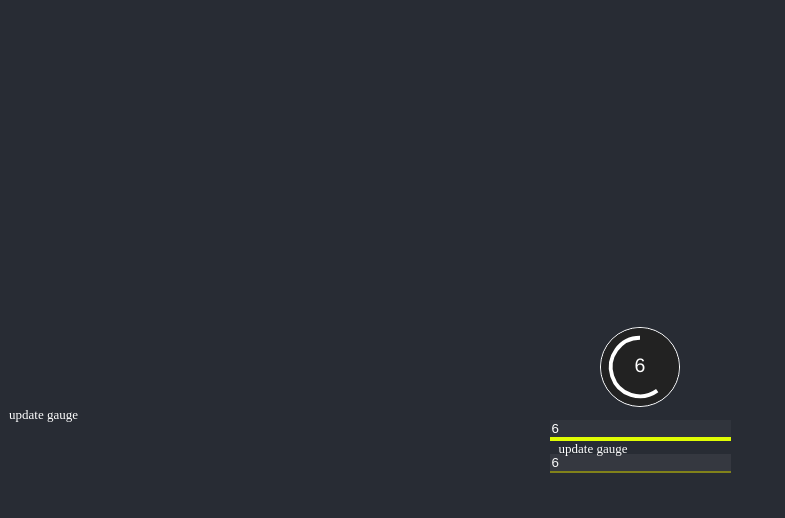
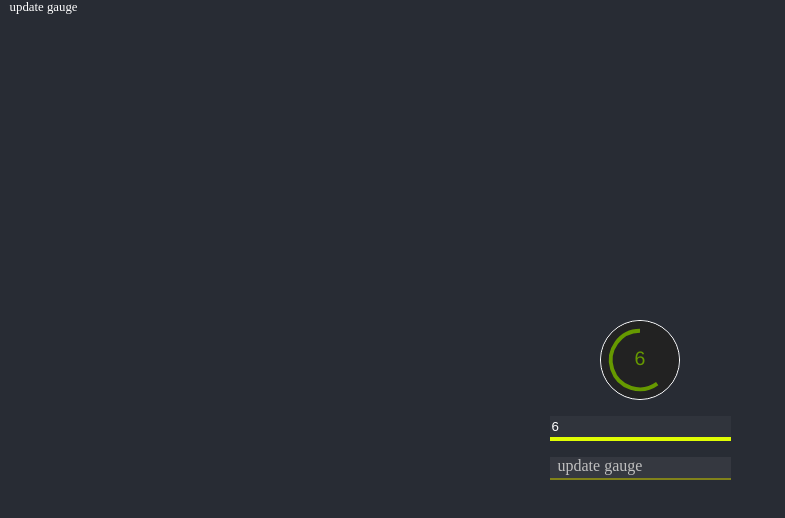
Before and after one commit to MGuillaumeF/MOCOR, a React (Create React App) app: page / in a window 1280 px wide. Shown: the top 518 px of the page, without its empty margins (0-785 px from the left). Built offline with nearby package versions, Linux system fonts and the light colour scheme.

Commit message:
ajout input

```diff
--- a/src/App.tsx
+++ b/src/App.tsx
@@ -22,7 +22,7 @@ function App() : JSX.Element{
         bgMeterColor='#222'
       />
       <InputText id="essai-1" label="update gauge" value={state} onChange={onChange}/>
-      <InputNumber id="essai-2" label="update gauge" value={state} onChange={onChange}/>
+      <InputNumber id="essai-2" label="update gauge" onChange={onChange}/>
       </header>
     </div>
   );
--- a/src/components/semantics/Inputs/InputNumber/InputNumber.css
+++ b/src/components/semantics/Inputs/InputNumber/InputNumber.css
@@ -45,13 +45,13 @@ input[type=time].mocor,
 input[type=week].mocor,
 input[type=month].mocor,
 input[type=email].mocor {
-  margin-top: 1em;
+  margin-top: 1rem;
   border-style: solid;
   border-color: var(--primary-color-2);
   border-width: 0px 0px 2px 0px;
   border-radius: 0px;
   -webkit-appearance: none;
-  min-height: 1em;
+  height: 1.2rem;
   background-color:#ffffff0F;
   box-shadow:unset;
   transition: all 300ms ease-in-out;
@@ -76,6 +76,17 @@ input[type=email].mocor:focus {
   box-shadow:0px 0px 2px 1px var(--primary-color-3);
 }
 
+input[type=text].mocor + label,
+input[type=tel].mocor + label,
+input[type=password].mocor + label,
+input[type=number].mocor + label,
+input[type=url].mocor + label,
+input[type=search].mocor + label,
+input[type=email].mocor + label {
+  transition: all 300ms ease-in-out;
+  top:0;
+}
+
 input[type=text].mocor:not(:placeholder-shown) + label,
 input[type=text].mocor:focus + label,
 input[type=tel].mocor:not(:placeholder-shown) + label,
@@ -92,8 +103,8 @@ input[type=email].mocor:not(:placeholder-shown) + label,
 input[type=email].mocor:focus + label {
   color : white;
   position: absolute;
-  font-size: 0.5em;
-  left: 0.7em;
+  font-size: 0.8rem;
+  left: 0.6rem;
 }
 
 
@@ -106,8 +117,9 @@ input[type=url].mocor:placeholder-shown:not(:focus) + label,
 input[type=search].mocor:placeholder-shown:not(:focus) + label {
   color : silver;
   position: absolute;
-  left: 0.5em;
-  top: 0.65em;
+  left: 0.5rem;
+  top: 1rem;
+  font-size: 1rem;
 }
 
 input[type=color].mocor {
@@ -118,7 +130,7 @@ input[type=color].mocor {
   border-color: var(--primary-color-2);
   border-width: 0px 0px 2px 0px;
   border-radius: 0px;
-  min-height: 1em;
+  min-height: 1rem;
   background-color:#ffffff0F;
   box-shadow:unset;
 }
@@ -132,8 +144,8 @@ input[type=checkbox].mocor {
   border-color: var(--primary-color-2);
   border-width: 2px;
   border-radius: 0px;
-  height: 1.5em;
-  width: 1.5em;
+  height: 1.5rem;
+  width: 1.5rem;
   background-color:#ffffff0F;
   box-shadow:unset;
 }
@@ -155,10 +167,10 @@ input[type=radio].mocor:checked {
 }
 
 input[type=radio].mocor:checked::after {
-  width: 0.8em;
-  height: 0.8em;
-  top: 0.6em;
-  left: 0.6em;
+  width: 0.8rem;
+  height: 0.8rem;
+  top: 0.6rem;
+  left: 0.6rem;
   position : absolute;
   background-color : var(--primary-color-1);
   border-radius: 50%;
--- a/src/components/semantics/Inputs/InputNumber/InputNumber.tsx
+++ b/src/components/semantics/Inputs/InputNumber/InputNumber.tsx
@@ -5,7 +5,7 @@ import './InputNumber.css'
 function InputNumber(props: IInputProps): ReactElement {
     return (
         <div className="mocor-input-text-container f-col input-container" >
-            <input {...props} type="number" className="mocor"/>
+            <input {...props} type="number" className="mocor" placeholder=" "/>
             {props.label? <label id={`${props.id}-label`} htmlFor={props.id}>{props.label}</label> : null}
         </div>
     )
--- a/src/components/semantics/Meter/Meter.tsx
+++ b/src/components/semantics/Meter/Meter.tsx
@@ -80,14 +80,8 @@ export default function Meter(props: IMeterProps): ReactElement {
     WHITE = 'white'
   }
 
-  function getColor(): ECOLORS {
-    let color = ECOLORS.WHITE;
-    if (ratio > 0.75) {
-      color = ECOLORS.GREEN;
-    } else if (ratio < 0.5) {
-      color = ECOLORS.RED;
-    }
-    return color;
+  function getColor(): string {
+    return `rgb(${255*(1-ratio)}, ${255*ratio}, 0)`;
   }
   function getXValue() {
     return 200 + Math.cos(angle + angleOffset) * radius;
```
